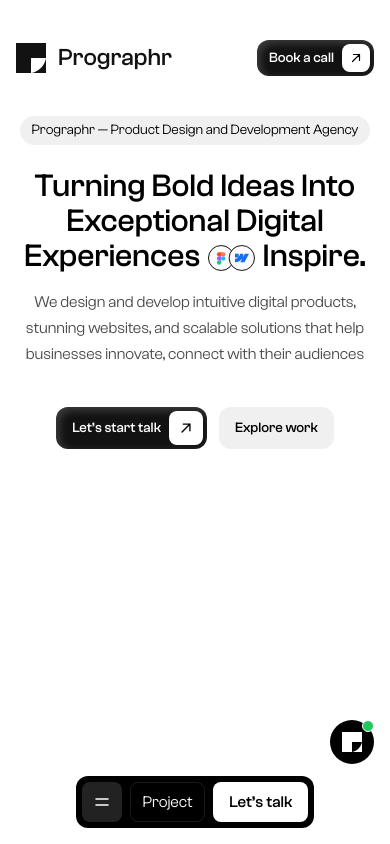
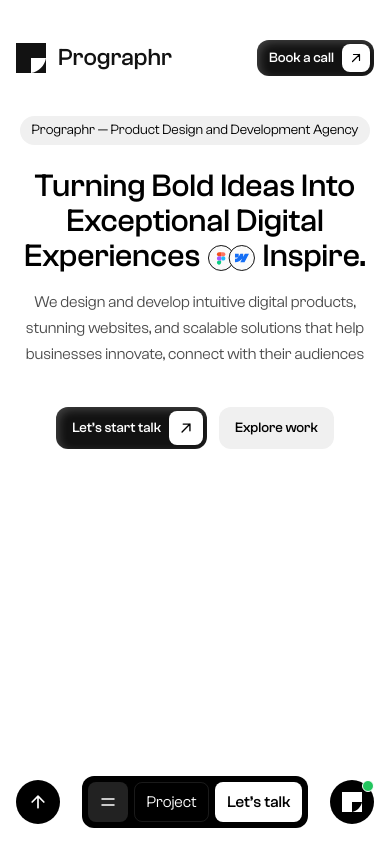
Before and after one commit to Neaz-mq/prographr-agency, a Next.js app: page / in a window 390 px wide. Built offline with nearby package versions, Linux system fonts and the light colour scheme.

Commit message:
fix: keep back-to-top, nav pill and WhatsApp in one row on mobile

```diff
--- a/src/components/layout/BackToTop.tsx
+++ b/src/components/layout/BackToTop.tsx
@@ -8,7 +8,7 @@ export function BackToTop() {
       type="button"
       aria-label="Back to top"
       onClick={() => window.scrollTo({ top: 0, behavior: "smooth" })}
-      className="pointer-events-auto grid size-11 place-items-center rounded-full bg-black text-white transition-transform duration-300 hover:-translate-y-1 md:size-[3.25rem]"
+      className="pointer-events-auto grid size-10 shrink-0 place-items-center rounded-full bg-black text-white transition-transform duration-300 hover:-translate-y-1 min-[380px]:size-11 md:size-[3.25rem]"
     >
       <ArrowUp className="size-5 md:size-6" />
     </button>
--- a/src/components/layout/FloatingNav.tsx
+++ b/src/components/layout/FloatingNav.tsx
@@ -12,13 +12,13 @@ export function FloatingNav() {
 
   return (
     <div className="pointer-events-none fixed inset-x-0 bottom-[max(1rem,env(safe-area-inset-bottom))] z-50 md:bottom-[3.73rem]">
-      <Container className="flex items-center justify-center md:justify-between">
-        {/* Back to top: shudhu tablet/desktop-e */}
-        <div className="hidden md:block">
-          <BackToTop />
-        </div>
+      <Container className="flex items-center justify-between gap-2">
+        <BackToTop />
 
-        <nav aria-label="Quick navigation" className="pointer-events-auto flex items-center gap-2 rounded-xl bg-black p-1.5">
+        <nav
+          aria-label="Quick navigation"
+          className="pointer-events-auto flex min-w-0 items-center gap-1.5 rounded-xl bg-black p-1.5 md:gap-2"
+        >
           {/* Mobile: menu button | Tablet+: logo */}
           <MobileMenu links={menuLinks} />
           <Link href="/" aria-label="Home" className="hidden size-10 place-items-center rounded-lg bg-[#222222] md:grid">
@@ -31,7 +31,7 @@ export function FloatingNav() {
               href={link.href}
               className={cn(
                 "h-10 items-center justify-center rounded-lg border-[0.5px] border-white/10 px-3 text-base leading-none text-white transition-colors duration-300 hover:bg-white/10",
-                link.mobile ? "flex" : "hidden md:flex"
+                link.mobile ? "hidden min-[380px]:flex md:flex" : "hidden md:flex"
               )}
             >
               {link.label}
@@ -40,19 +40,18 @@ export function FloatingNav() {
 
           <Link
             href="#contact"
-            className="flex h-10 items-center justify-center rounded-lg bg-white px-4 text-base font-medium leading-none text-black transition-transform duration-300 hover:scale-[1.03]"
+            className="flex h-10 shrink-0 items-center justify-center rounded-lg bg-white px-3 text-base font-medium leading-none text-black transition-transform duration-300 hover:scale-[1.03] md:px-4"
           >
             Let&rsquo;s talk
           </Link>
         </nav>
 
-        {/* WhatsApp: mobile-e pill-er upore dane, tablet+ e design-er moto dane */}
         <a
           href={whatsappUrl}
           target="_blank"
           rel="noopener noreferrer"
           aria-label="Chat with us on WhatsApp"
-          className="pointer-events-auto absolute bottom-full right-4 mb-3 grid size-11 place-items-center rounded-full bg-black transition-transform duration-300 hover:-translate-y-1 md:relative md:bottom-auto md:right-auto md:mb-0 md:size-[3.25rem]"
+          className="pointer-events-auto relative grid size-10 shrink-0 place-items-center rounded-full bg-black transition-transform duration-300 hover:-translate-y-1 min-[380px]:size-11 md:size-[3.25rem]"
         >
           <Image src="/icons/logo-mark.svg" alt="" width={20} height={20} className="size-5 brightness-0 invert" />
           <span className="absolute right-0 top-0 size-3 rounded-full border border-white bg-[#22C55E]" />
```
